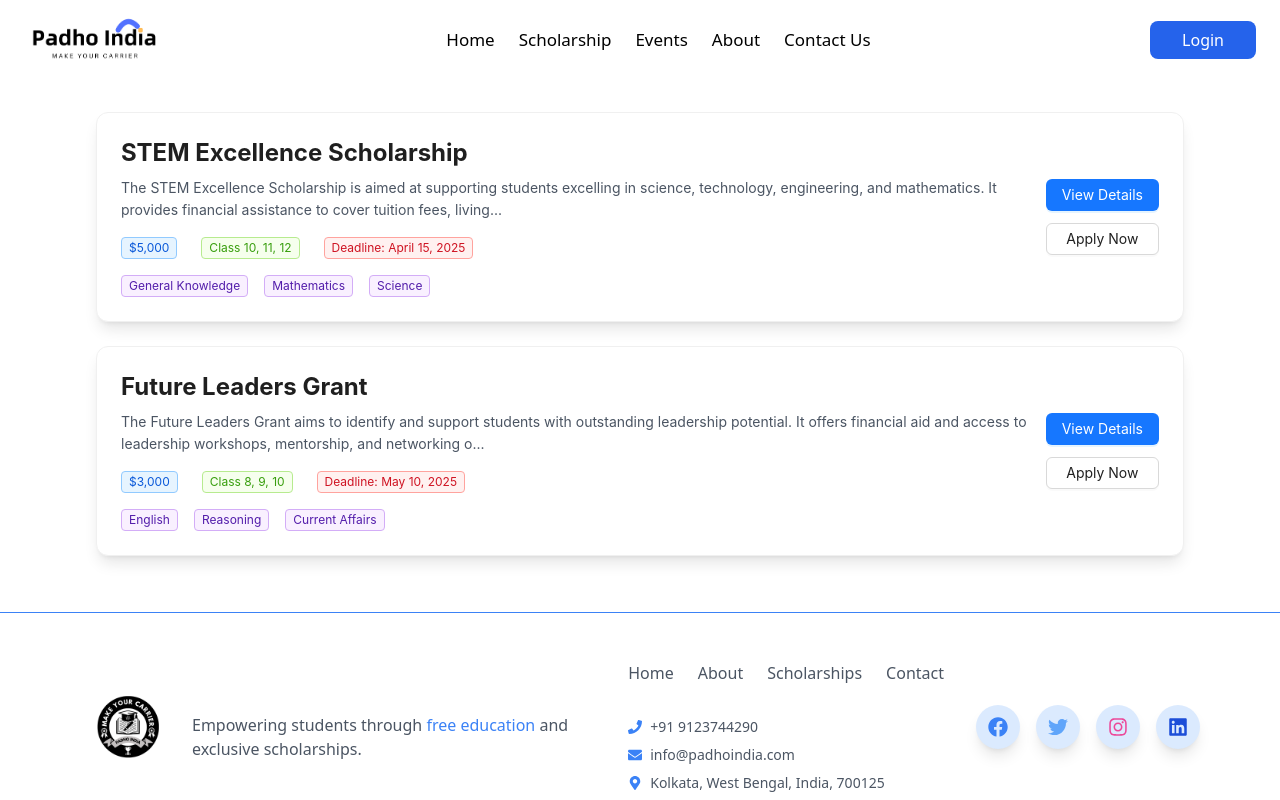
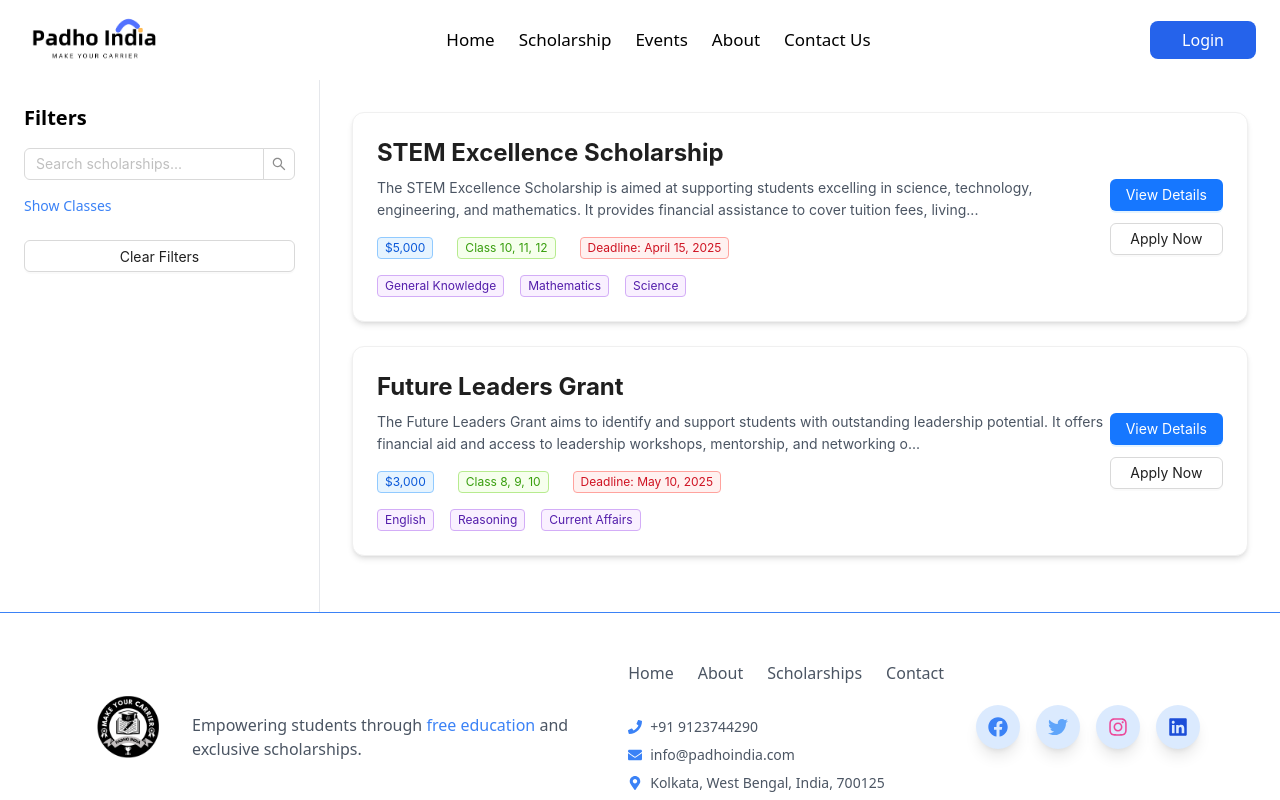
Before and after one commit to Alomj257/PadhoIndia, a React (Vite) app in the folder frontend-padhoindia/: page /scholarship in a window 1280 px wide. Built offline with nearby package versions, Linux system fonts and the light colour scheme.

Commit message:
complete scholarship frontend

```diff
--- a/frontend-padhoindia/src/components/common/ScholarshipList.jsx
+++ b/frontend-padhoindia/src/components/common/ScholarshipList.jsx
@@ -1,6 +1,8 @@
-import React from "react";
-import { Card, Button, Tag } from "antd";
+import React, { useState } from "react";
+import { Card, Button, Tag, Input } from "antd";
 import { useNavigate } from "react-router-dom";
+
+const { Search } = Input;
 
 const scholarships = [
     {
@@ -13,8 +15,7 @@ const scholarships = [
         description: `The STEM Excellence Scholarship is aimed at supporting students
     excelling in science, technology, engineering, and mathematics. It provides financial
     assistance to cover tuition fees, living expenses, and includes mentorship programs
-    with industry experts. This scholarship is perfect for students pursuing careers
-    in scientific research, technology, and engineering.`,
+    with industry experts.`,
         documents: ["Transcripts", "Resume", "Recommendation Letter"],
         process: "Apply online through the official website and submit the required documents.",
         terms: "Recipients must maintain a GPA of 3.0 or higher.",
@@ -29,9 +30,7 @@ const scholarships = [
         exam: ["English", "Reasoning", "Current Affairs"],
         description: `The Future Leaders Grant aims to identify and support students with
     outstanding leadership potential. It offers financial aid and access to leadership
-    workshops, mentorship, and networking opportunities with industry leaders.
-    This grant empowers young students to develop their leadership skills and make
-    a positive impact in their communities.`,
+    workshops, mentorship, and networking opportunities with industry leaders.`,
         documents: ["Resume", "Leadership Essay"],
         process: "Submit your application with supporting documents online.",
         terms: "Only students with verified leadership activities are eligible.",
@@ -41,19 +40,139 @@ const scholarships = [
 
 const ScholarshipList = () => {
     const navigate = useNavigate();
+    const [searchQuery, setSearchQuery] = useState("");
+    const [selectedClass, setSelectedClass] = useState("");
+    const [isFolded, setIsFolded] = useState(true);
+
+    const classes = Array.from({ length: 12 }, (_, i) => `Class ${i + 1}`);
+
+    const filteredScholarships = scholarships.filter((scholarship) => {
+        const matchesSearch = scholarship.title
+            .toLowerCase()
+            .includes(searchQuery.toLowerCase()) ||
+            scholarship.description
+                .toLowerCase()
+                .includes(searchQuery.toLowerCase());
+
+        const matchesClass =
+            !selectedClass || scholarship.eligibility.includes(selectedClass);
+
+        return matchesSearch && matchesClass;
+    });
 
     return (
-    <div className="max-w-6xl mx-auto p-4 md:p-8">
-      {scholarships.map((scholarship) => (
+        <div className=" bg-gray-50">
+
+            {/* Mobile-friendly Filter Section */}
+            <div className="bg-white p-4 sticky top-0 z-10 md:hidden">
+                <h2 className="text-lg font-bold mb-2">Filters</h2>
+
+                {/* Search */}
+                <Search
+                    placeholder="Search scholarships..."
+                    onChange={(e) => setSearchQuery(e.target.value)}
+                    className="mb-3"
+                    allowClear
+                />
+
+                {/* Class Filter */}
+                <div className="mb-3">
+                    <h3
+                        className={`text-sm font-medium cursor-pointer mb-2 ${isFolded ? "text-blue-500" : "text-red-500"
+                            }`}
+                        onClick={() => setIsFolded(!isFolded)}
+                    >
+                        {isFolded ? "Show Classes" : "Hide Classes"}
+                    </h3>
+
+                    <div className={`${isFolded ? "hidden" : "grid grid-cols-3 gap-2"}`}>
+                        {classes.map((cls) => (
+                            <Button
+                                key={cls}
+                                onClick={() =>
+                                    setSelectedClass(selectedClass === cls ? "" : cls)
+                                }
+                                className={`text-sm border w-full ${selectedClass === cls
+                                        ? "bg-blue-500 text-white"
+                                        : "bg-white text-black hover:bg-gray-100"
+                                    }`}
+                            >
+                                {cls}
+                            </Button>
+                        ))}
+                    </div>
+                </div>
+
+                <Button onClick={() => setSelectedClass("")} className="w-full">
+                    Clear Filters
+                </Button>
+            </div>
+
+            <div className="flex flex-col md:flex-row">
+
+                {/* Sidebar for Larger Screens */}
+                <div className="hidden md:block w-1/4 bg-white p-6 border-r">
+                    <h2 className="text-xl font-bold mb-4">Filters</h2>
+
+                    {/* Search Bar */}
+                    <Search
+                        placeholder="Search scholarships..."
+                        onChange={(e) => setSearchQuery(e.target.value)}
+                        className="mb-4"
+                        allowClear
+                    />
+
+                    {/* Class Filter */}
+                    <div className="mb-4">
+                        <h3
+                            className={`text-sm font-medium cursor-pointer mb-2 ${isFolded ? "text-blue-500" : "text-red-500"
+                                }`}
+                            onClick={() => setIsFolded(!isFolded)}
+                        >
+                            {isFolded ? "Show Classes" : "Hide Classes"}
+                        </h3>
+                        <div
+                            className={`${isFolded ? "hidden" : "grid grid-cols-3 gap-2"}`}
+                        >
+                            {classes.map((cls) => (
+                                <Button
+                                    key={cls}
+                                    onClick={() =>
+                                        setSelectedClass(selectedClass === cls ? "" : cls)
+                                    }
+                                    className={`text-sm border w-full ${selectedClass === cls
+                                            ? "bg-blue-500 text-white"
+                                            : "bg-white text-black hover:bg-gray-100"
+                                        }`}
+                                >
+                                    {cls}
+                                </Button>
+                            ))}
+                        </div>
+                    </div>
+
+                    <Button onClick={() => setSelectedClass("")} className="w-full mt-2">
+                        Clear Filters
+                    </Button>
+                </div>
+
+                {/* Scholarship Cards */}
+                <div className="flex-1 p-4 md:p-8 bg-white">
+                    {filteredScholarships.length > 0 ? (
+                        filteredScholarships.map((scholarship) => (
                             <Card
                                 key={scholarship.id}
-          className="mb-6 shadow-lg hover:shadow-xl transition-all duration-300 rounded-xl"
+                                className="mb-6 shadow-md hover:shadow-lg transition-all duration-300 rounded-xl"
                                 bodyStyle={{ display: "flex", flexDirection: "column" }}
                             >
                                 <div className="md:flex md:items-center justify-between">
                                     <div className="flex-1">
-              <h2 className="text-2xl font-bold mb-2">{scholarship.title}</h2>
-              <p className="text-gray-600">{scholarship.description.slice(0, 200)}...</p>
+                                        <h2 className="text-2xl font-bold mb-2">
+                                            {scholarship.title}
+                                        </h2>
+                                        <p className="text-gray-600">
+                                            {scholarship.description.slice(0, 200)}...
+                                        </p>
 
                                         <div className="flex items-center gap-4 my-4 flex-wrap">
                                             <Tag color="blue">{scholarship.amount}</Tag>
@@ -81,7 +200,12 @@ const ScholarshipList = () => {
                                     </div>
                                 </div>
                             </Card>
-      ))}
+                        ))
+                    ) : (
+                        <div className="text-center text-gray-500">No scholarships found.</div>
+                    )}
+                </div>
+            </div>
         </div>
     );
 };
```
Lines whose indentation alone changed are shown as unchanged.
